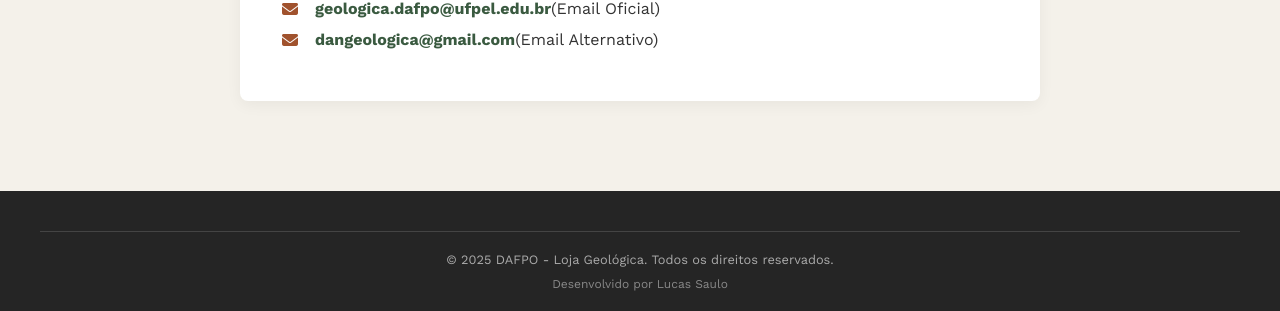
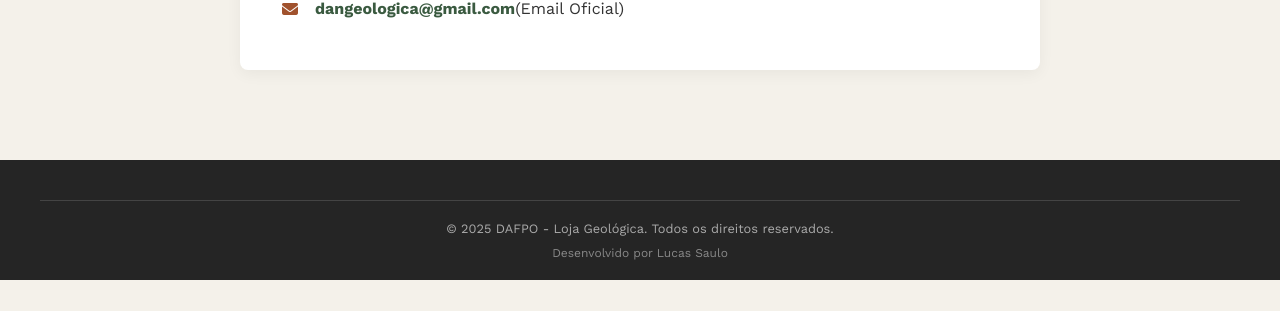
Before and after one commit to daengeologicaufpel-tech/Geo-Loja-DAFPO, a plain HTML site: page sobre.html in a window 1280 px wide. Shown: the part 769-1080 px from the top of the page. After the commit the page ends 1049 px from the top, so only its background shows below. Drawn offline with nearby package versions, Linux system fonts and the light colour scheme.

Commit message:
Update sobre.html

```diff
--- a/sobre.html
+++ b/sobre.html
@@ -67,8 +67,7 @@
                         <li><i class="fas fa-globe"></i><a href="https://dafpogeos.netlify.app" target="_blank">Site Oficial do DAFPO</a></li>
                         <li><i class="fab fa-instagram"></i><a href="https://www.instagram.com/engeo.ufpel" target="_blank">@engeo.ufpel</a></li>
                         <li><i class="fab fa-whatsapp"></i><a href="https://wa.me/5553999024007" target="_blank">+55 (53) 99902-4007</a></li>
-                        <li><i class="fas fa-envelope"></i><a href="mailto:geologica.dafpo@ufpel.edu.br">geologica.dafpo@ufpel.edu.br</a> (Email Oficial)</li>
-                         <li><i class="fas fa-envelope"></i><a href="mailto:dangeologica@gmail.com">dangeologica@gmail.com</a> (Email Alternativo)</li>
+                        <li><i class="fas fa-envelope"></i><a href="mailto:dangeologica@gmail.com">dangeologica@gmail.com</a> (Email Oficial)</li>
                     </ul>
                 </div>
             </div>
```
